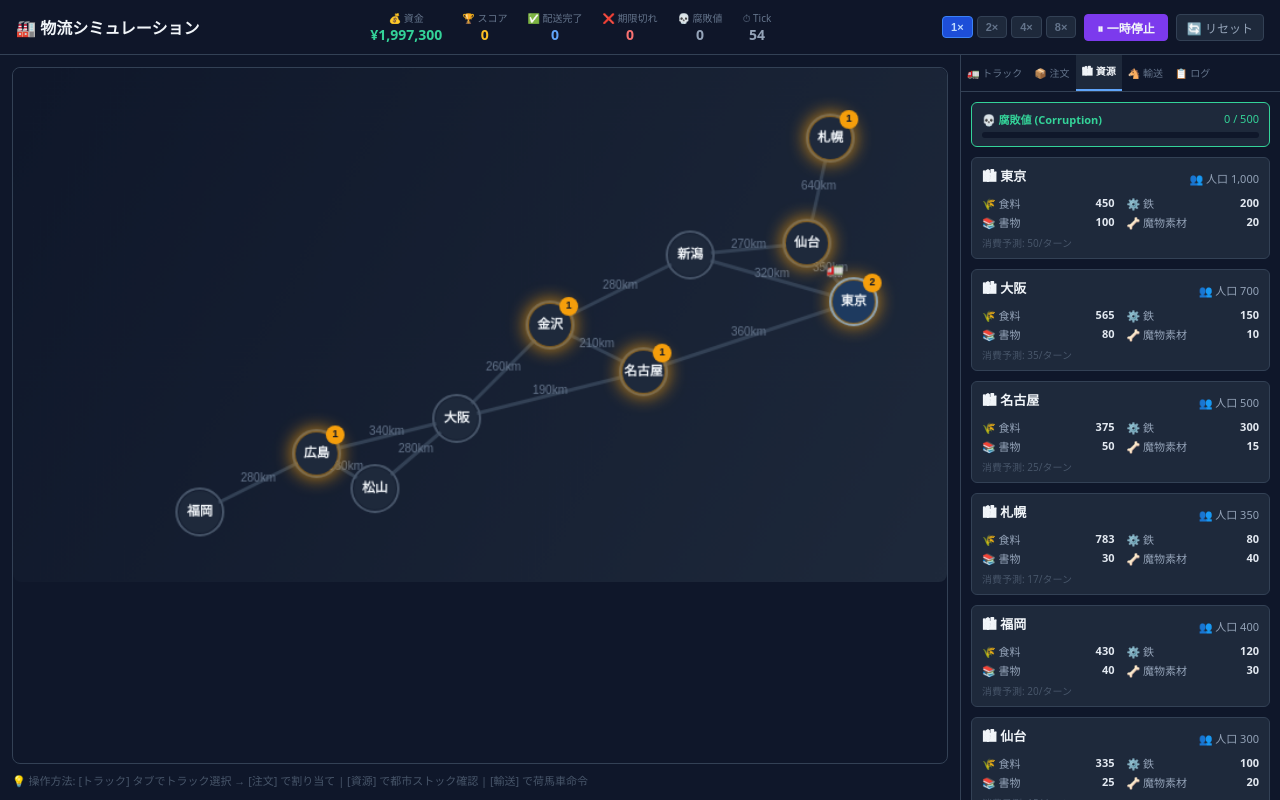
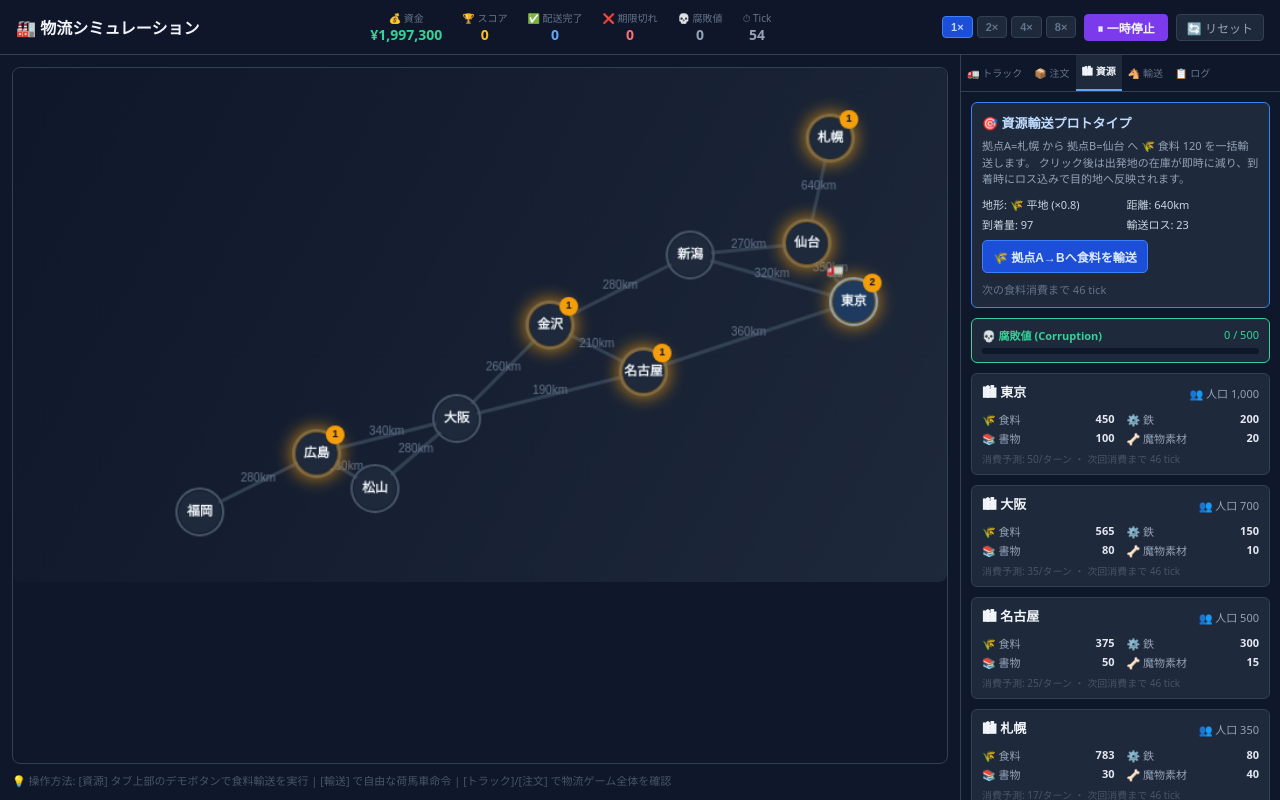
Before and after one commit to sssiratori-dev/Logisimulation, a React (Vite) app: page / in a window 1280 px wide. Built offline with nearby package versions, Linux system fonts and the light colour scheme.

Commit message:
feat: add one-click resource transport demo

```diff
--- a/src/App.tsx
+++ b/src/App.tsx
@@ -24,6 +24,9 @@ function App() {
   const { state, togglePause, setSpeed, selectTruck, selectOrder, assignOrder, purchaseTruck, issueWagon, resetGame } =
     useGameLoop();
   const [activeTab, setActiveTab] = useState<Tab>('resources');
+  const issueQuickTransport = () => {
+    issueWagon('sapporo', 'sendai', { food: 120 });
+  };
 
   return (
     <div style={{ display: 'flex', flexDirection: 'column', height: '100vh', background: '#0f172a', color: '#f1f5f9', fontFamily: 'system-ui, sans-serif', overflow: 'hidden' }}>
@@ -36,7 +39,7 @@ function App() {
             <GameMap state={state} onCityClick={(_cityId: string) => {}} />
           </div>
           <div style={{ marginTop: '8px', color: '#475569', fontSize: '11px' }}>
-            💡 操作方法: [トラック] タブでトラック選択 → [注文] で割り当て | [資源] で都市ストック確認 | [輸送] で荷馬車命令
+            💡 操作方法: [資源] タブ上部のデモボタンで食料輸送を実行 | [輸送] で自由な荷馬車命令 | [トラック]/[注文] で物流ゲーム全体を確認
           </div>
         </div>
 
@@ -73,7 +76,9 @@ function App() {
             {activeTab === 'orders' && (
               <OrderPanel state={state} onSelectOrder={selectOrder} onAssign={assignOrder} />
             )}
-            {activeTab === 'resources' && <ResourcePanel state={state} />}
+            {activeTab === 'resources' && (
+              <ResourcePanel state={state} onQuickTransport={issueQuickTransport} />
+            )}
             {activeTab === 'wagon' && (
               <WagonPanel
                 state={state}
--- a/src/components/ResourcePanel.tsx
+++ b/src/components/ResourcePanel.tsx
@@ -1,9 +1,12 @@
 import type { GameState } from '../game/types';
 import { RESOURCE_LABELS } from '../game/resourceEngine';
-import { CORRUPTION_THRESHOLD } from '../game/initialData';
+import { CORRUPTION_THRESHOLD, RESOURCE_TURN_INTERVAL } from '../game/initialData';
+import { getRoadBetween } from '../game/pathfinding';
+import { TERRAIN_FACTORS } from '../game/types';
 
 interface Props {
   state: GameState;
+  onQuickTransport: () => void;
 }
 
 const TERRAIN_LABEL: Record<string, string> = {
@@ -12,13 +15,97 @@ const TERRAIN_LABEL: Record<string, string> = {
   highway: '🛣 街道 (×0.9)',
 };
 
-export function ResourcePanel({ state }: Props) {
+const QUICK_TRANSPORT = {
+  fromId: 'sapporo',
+  toId: 'sendai',
+  amount: 120,
+};
+
+export function ResourcePanel({ state, onQuickTransport }: Props) {
   const corruptionPct = Math.min(100, (state.corruption / CORRUPTION_THRESHOLD) * 100);
   const corruptionColor =
     corruptionPct >= 100 ? '#f87171' : corruptionPct >= 70 ? '#fbbf24' : '#34d399';
+  const sourceCity = state.cities.find((city) => city.id === QUICK_TRANSPORT.fromId);
+  const destinationCity = state.cities.find((city) => city.id === QUICK_TRANSPORT.toId);
+  const quickRoad = getRoadBetween(QUICK_TRANSPORT.fromId, QUICK_TRANSPORT.toId, state.roads);
+  const quickFactor = quickRoad ? TERRAIN_FACTORS[quickRoad.terrain] : 0;
+  const quickLost = Math.floor(QUICK_TRANSPORT.amount * (1 - quickFactor));
+  const quickArrives = QUICK_TRANSPORT.amount - quickLost;
+  const resourceTurnRemainder = state.tick % RESOURCE_TURN_INTERVAL;
+  const ticksUntilConsumption =
+    resourceTurnRemainder === 0 ? RESOURCE_TURN_INTERVAL : RESOURCE_TURN_INTERVAL - resourceTurnRemainder;
+  const activeQuickTransports = state.wagonOrders.filter(
+    (wagon) =>
+      wagon.status === 'in_transit' &&
+      wagon.fromId === QUICK_TRANSPORT.fromId &&
+      wagon.toId === QUICK_TRANSPORT.toId &&
+      wagon.items.food === QUICK_TRANSPORT.amount
+  ).length;
+  const canQuickTransport = (sourceCity?.resources.food ?? 0) >= QUICK_TRANSPORT.amount && Boolean(quickRoad);
 
   return (
     <div style={{ display: 'flex', flexDirection: 'column', gap: '10px' }}>
+      <div
+        style={{
+          background: '#1e293b',
+          border: '1px solid #3b82f6',
+          borderRadius: '6px',
+          padding: '10px',
+        }}
+      >
+        <div style={{ color: '#bfdbfe', fontWeight: 'bold', fontSize: '13px', marginBottom: '6px' }}>
+          🎯 資源輸送プロトタイプ
+        </div>
+        <div style={{ color: '#94a3b8', fontSize: '11px', lineHeight: 1.5, marginBottom: '8px' }}>
+          拠点A={sourceCity?.name ?? QUICK_TRANSPORT.fromId} から 拠点B=
+          {destinationCity?.name ?? QUICK_TRANSPORT.toId} へ 🌾 食料 {QUICK_TRANSPORT.amount} を一括輸送します。
+          クリック後は出発地の在庫が即時に減り、到着時にロス込みで目的地へ反映されます。
+        </div>
+        {quickRoad && (
+          <div
+            style={{
+              display: 'grid',
+              gridTemplateColumns: 'repeat(2, minmax(0, 1fr))',
+              gap: '4px 12px',
+              fontSize: '11px',
+              color: '#cbd5e1',
+              marginBottom: '8px',
+            }}
+          >
+            <div>地形: {TERRAIN_LABEL[quickRoad.terrain]}</div>
+            <div>距離: {quickRoad.distance}km</div>
+            <div>到着量: {quickArrives}</div>
+            <div>輸送ロス: {quickLost}</div>
+          </div>
+        )}
+        <div style={{ display: 'flex', gap: '8px', alignItems: 'center', flexWrap: 'wrap' }}>
+          <button
+            onClick={onQuickTransport}
+            disabled={!canQuickTransport}
+            style={{
+              padding: '7px 10px',
+              background: canQuickTransport ? '#1d4ed8' : '#0f172a',
+              border: `1px solid ${canQuickTransport ? '#3b82f6' : '#334155'}`,
+              borderRadius: '5px',
+              color: canQuickTransport ? '#dbeafe' : '#64748b',
+              cursor: canQuickTransport ? 'pointer' : 'not-allowed',
+              fontSize: '12px',
+              fontWeight: 'bold',
+            }}
+          >
+            🌾 拠点A→Bへ食料を輸送
+          </button>
+          <span style={{ color: '#64748b', fontSize: '11px' }}>
+            次の食料消費まで {ticksUntilConsumption} tick
+          </span>
+          {activeQuickTransports > 0 && (
+            <span style={{ color: '#fbbf24', fontSize: '11px' }}>
+              輸送中 {activeQuickTransports} 件
+            </span>
+          )}
+        </div>
+      </div>
+
       {/* Corruption meter */}
       <div
         style={{
@@ -112,7 +199,7 @@ export function ResourcePanel({ state }: Props) {
 
           {/* Food consumption forecast */}
           <div style={{ marginTop: '5px', fontSize: '10px', color: '#475569' }}>
-            消費予測: {Math.floor(city.population * 0.05)}/ターン
+            消費予測: {Math.floor(city.population * 0.05)}/ターン ・ 次回消費まで {ticksUntilConsumption} tick
           </div>
         </div>
       ))}
```
Also changed, not shown: 1 other file (tests, documents, lock files or other folders).
